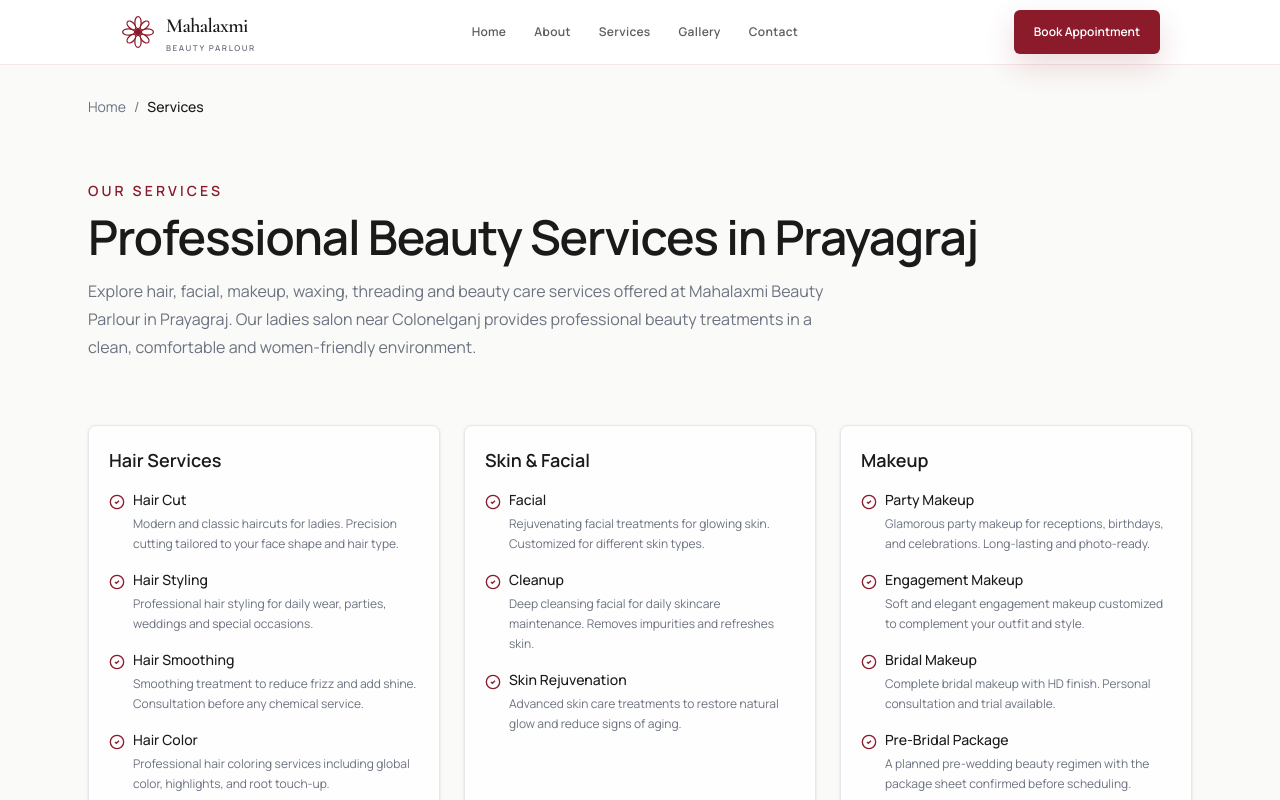
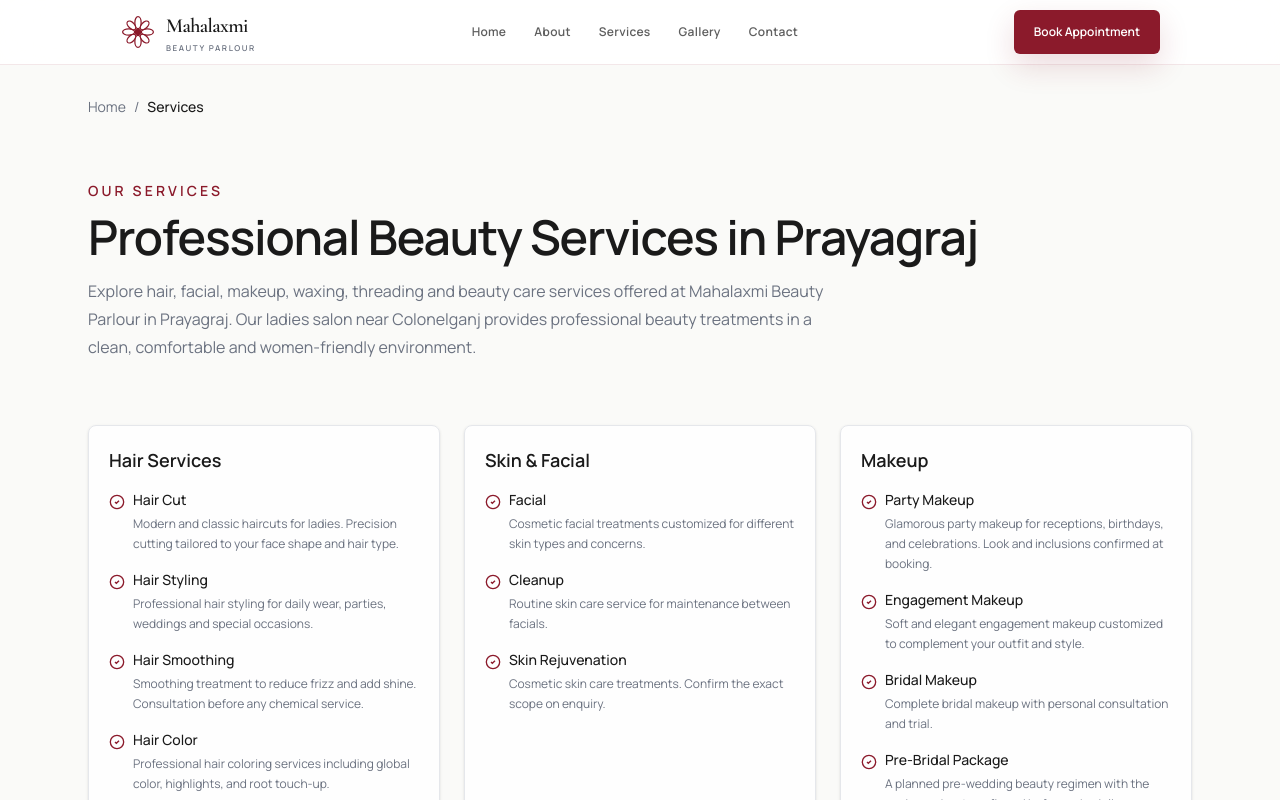
Before and after one commit to krma111/mahalaxmi-, a Next.js app: page /services in a window 1280 px wide. Shown: the top 800 px of the page. Built offline with nearby package versions, Linux system fonts and the light colour scheme.

Commit message:
Audit sweep: unify booking links in business.ts, remove remaining unverifiable claims

```diff
--- a/src/app/about/page.tsx
+++ b/src/app/about/page.tsx
@@ -32,7 +32,7 @@ export default function AboutPage() {
           <div className="grid gap-6 sm:grid-cols-2 lg:grid-cols-3">
             <div className="rounded-[8px] border border-line bg-cream/60 p-6">
               <h2 className="text-lg font-semibold text-foreground">Our Mission</h2>
-              <p className="mt-3 text-sm leading-6 text-muted">To provide high-quality, affordable beauty services in a clean and friendly environment. Every client receives personalized attention and professional care.</p>
+              <p className="mt-3 text-sm leading-6 text-muted">To provide professional beauty services in a clean and friendly environment. Every client receives personal attention and a price confirmed before booking.</p>
             </div>
             <div className="rounded-[8px] border border-line bg-cream/60 p-6">
               <h2 className="text-lg font-semibold text-foreground">Our Values</h2>
--- a/src/app/bridal-makeup-prayagraj/page.tsx
+++ b/src/app/bridal-makeup-prayagraj/page.tsx
@@ -23,7 +23,7 @@ const FAQS = [
   { q: "How much does bridal makeup cost?", a: "Bridal makeup packages vary based on requirements. Please contact us on WhatsApp for detailed pricing and package options." },
   { q: "Can I book a trial session before the wedding?", a: "Yes, trial sessions can be scheduled through WhatsApp. We recommend booking at least 2 weeks before your wedding date." },
   { q: "Do you provide engagement makeup?", a: "Yes, we offer soft and polished engagement makeup customized to match your outfit and preferences." },
-  { q: "What is included in pre-bridal packages?", a: "Pre-bridal packages include skincare, facial, threading, waxing and hair care sessions leading up to the wedding day." },
+  { q: "What is included in pre-bridal packages?", a: "Pre-bridal packages include a planned series of beauty sessions before the wedding. Request the current package sheet for the exact inclusions." },
 ];
 
 const FAQ_SCHEMA = {
--- a/src/app/gallery/page.tsx
+++ b/src/app/gallery/page.tsx
@@ -14,9 +14,9 @@ export const metadata: Metadata = {
 
 const GALLERY_ITEMS = [
   { title: "Hair Styling", image: "/images/hair-styling.jpg", desc: "Professional hair styling for parties, weddings and everyday looks." },
-  { title: "Bridal Makeup", image: "/images/bridal-makeup.jpg", desc: "Complete bridal makeup with HD finish for your special day." },
+  { title: "Bridal Makeup", image: "/images/bridal-makeup.jpg", desc: "Complete bridal makeup planned through consultation, with a trial before the wedding day." },
   { title: "Makeup Service", image: "/images/makeup-service.jpg", desc: "Professional makeup application for parties, engagements and events." },
-  { title: "Facial Treatment", image: "/images/facial-treatment.jpg", desc: "Rejuvenating facials for glowing and healthy skin." },
+  { title: "Facial Treatment", image: "/images/facial-treatment.jpg", desc: "Cosmetic facial care tailored to your skin type and concerns." },
   { title: "Beauty Care", image: "/images/beauty-care.jpg", desc: "Manicure, pedicure and complete beauty care services." },
   { title: "Salon Interior", image: "/images/salon-interior.jpg", desc: "Clean and comfortable ladies salon in Colonelganj, Prayagraj." },
 ];
--- a/src/app/page.tsx
+++ b/src/app/page.tsx
@@ -4,7 +4,7 @@ import { JsonLd } from "@/components/seo/JsonLd";
 import { business } from "@/content/business";
 import { servicePath } from "@/content/services";
 
-const WHATSAPP_LINK = "https://wa.me/919889594584?text=Hello%20Mahalaxmi%20Beauty%20Parlour%2C%20I%20would%20like%20to%20book%20an%20appointment.%0AName%3A%0AService%3A%0APreferred%20Date%3A%0APreferred%20Time%3A";
+const WHATSAPP_LINK = business.bookingLink;
 
 const AEO_DATA = {
   "@context": "https://schema.org",
@@ -157,7 +157,7 @@ export default function Home() {
               <p>Phone / WhatsApp: +91 98895 94584</p>
             </div>
             <div className="mt-7 flex flex-col gap-3 sm:flex-row sm:flex-wrap">
-              <a href="tel:+919889594584" className="inline-flex min-h-11 items-center justify-center gap-2 rounded-[8px] bg-deep-red px-5 text-sm font-semibold text-white transition hover:bg-[#741722]">Call Now</a>
+              <a href={business.telephoneHref} className="inline-flex min-h-11 items-center justify-center gap-2 rounded-[8px] bg-deep-red px-5 text-sm font-semibold text-white transition hover:bg-[#741722]">Call Now</a>
               <a href={WHATSAPP_LINK} target="_blank" rel="noopener noreferrer" className="inline-flex min-h-11 items-center justify-center gap-2 rounded-[8px] border border-deep-red/25 bg-white px-5 text-sm font-semibold text-deep-red transition hover:bg-cream">Book on WhatsApp</a>
               <a href={business.mapsLink} target="_blank" rel="noopener noreferrer" className="inline-flex min-h-11 items-center justify-center gap-2 rounded-[8px] border border-line bg-white px-5 text-sm font-semibold text-foreground transition hover:bg-cream">Get Directions</a>
             </div>
--- a/src/app/services/page.tsx
+++ b/src/app/services/page.tsx
@@ -1,6 +1,7 @@
 import type { Metadata } from "next";
 import Breadcrumbs from "@/components/seo/Breadcrumbs";
 import { JsonLd } from "@/components/seo/JsonLd";
+import { business } from "@/content/business";
 import { servicePath } from "@/content/services";
 
 export const metadata: Metadata = {
@@ -13,7 +14,7 @@ export const metadata: Metadata = {
   },
 };
 
-const WHATSAPP_LINK = "https://wa.me/919889594584?text=Hello%20Mahalaxmi%20Beauty%20Parlour%2C%20I%20would%20like%20to%20book%20an%20appointment.%0AName%3A%0AService%3A%0APreferred%20Date%3A%0APreferred%20Time%3A";
+const WHATSAPP_LINK = business.bookingLink;
 
 type HubItem = { name: string; desc: string; href?: string };
 
@@ -32,17 +33,17 @@ const SERVICES: { category: string; href?: string; items: HubItem[] }[] = [
   {
     category: "Skin & Facial",
     items: [
-      { name: "Facial", desc: "Rejuvenating facial treatments for glowing skin. Customized for different skin types.", href: servicePath("facial-prayagraj") },
-      { name: "Cleanup", desc: "Deep cleansing facial for daily skincare maintenance. Removes impurities and refreshes skin.", href: servicePath("cleanup-prayagraj") },
-      { name: "Skin Rejuvenation", desc: "Advanced skin care treatments to restore natural glow and reduce signs of aging." },
+      { name: "Facial", desc: "Cosmetic facial treatments customized for different skin types and concerns.", href: servicePath("facial-prayagraj") },
+      { name: "Cleanup", desc: "Routine skin care service for maintenance between facials.", href: servicePath("cleanup-prayagraj") },
+      { name: "Skin Rejuvenation", desc: "Cosmetic skin care treatments. Confirm the exact scope on enquiry." },
     ],
   },
   {
     category: "Makeup",
     items: [
-      { name: "Party Makeup", desc: "Glamorous party makeup for receptions, birthdays, and celebrations. Long-lasting and photo-ready.", href: servicePath("party-makeup-prayagraj") },
+      { name: "Party Makeup", desc: "Glamorous party makeup for receptions, birthdays, and celebrations. Look and inclusions confirmed at booking.", href: servicePath("party-makeup-prayagraj") },
       { name: "Engagement Makeup", desc: "Soft and elegant engagement makeup customized to complement your outfit and style.", href: servicePath("engagement-makeup-prayagraj") },
-      { name: "Bridal Makeup", desc: "Complete bridal makeup with HD finish. Personal consultation and trial available.", href: "/bridal-makeup-prayagraj" },
+      { name: "Bridal Makeup", desc: "Complete bridal makeup with personal consultation and trial.", href: "/bridal-makeup-prayagraj" },
       { name: "Pre-Bridal Package", desc: "A planned pre-wedding beauty regimen with the package sheet confirmed before scheduling.", href: servicePath("pre-bridal-package-prayagraj") },
     ],
   },
--- a/src/components/Header.tsx
+++ b/src/components/Header.tsx
@@ -3,9 +3,9 @@
 import Link from "next/link";
 import { AnimatePresence, motion, useReducedMotion } from "framer-motion";
 import { useState } from "react";
+import { business } from "@/content/business";
 
-const WHATSAPP_LINK =
-  "https://wa.me/919889594584?text=Hello%20Mahalaxmi%20Beauty%20Parlour%2C%20I%20would%20like%20to%20book%20an%20appointment.%0AName%3A%0AService%3A%0APreferred%20Date%3A%0APreferred%20Time%3A";
+const WHATSAPP_LINK = business.bookingLink;
 
 const NAV_LINKS = [
   { href: "/", label: "Home" },
--- a/src/components/Hero.tsx
+++ b/src/components/Hero.tsx
@@ -11,8 +11,7 @@ import type { SceneProgressRef, SceneQuality } from "./LipstickScene";
 
 gsap.registerPlugin(ScrollTrigger);
 
-const WHATSAPP_LINK =
-  "https://wa.me/919889594584?text=Hello%20Mahalaxmi%20Beauty%20Parlour%2C%20I%20would%20like%20to%20book%20an%20appointment.%0AName%3A%0AService%3A%0APreferred%20Date%3A%0APreferred%20Time%3A";
+const WHATSAPP_LINK = business.bookingLink;
 const GOOGLE_REVIEWS_LINK = business.mapsLink;
 
 const LipstickScene = dynamic(() => import("./LipstickScene"), {
--- a/src/content/business.ts
+++ b/src/content/business.ts
@@ -20,6 +20,10 @@ export const business = {
   telephone: "+919889594584",
   telephoneHref: "tel:+919889594584",
   whatsapp: "https://wa.me/919889594584",
+  // Standard booking message used by every "Book on WhatsApp" call-to-action.
+  bookingLink: `https://wa.me/919889594584?text=${encodeURIComponent(
+    "Hello Mahalaxmi Beauty Parlour, I would like to book an appointment.\nName:\nService:\nPreferred Date:\nPreferred Time:"
+  )}`,
   // OWNER-APPROVED: official brand profile chosen by the owner.
   instagram: "https://instagram.com/mahalaxmi.beauty",
   instagramHandle: "@mahalaxmi.beauty",
```
